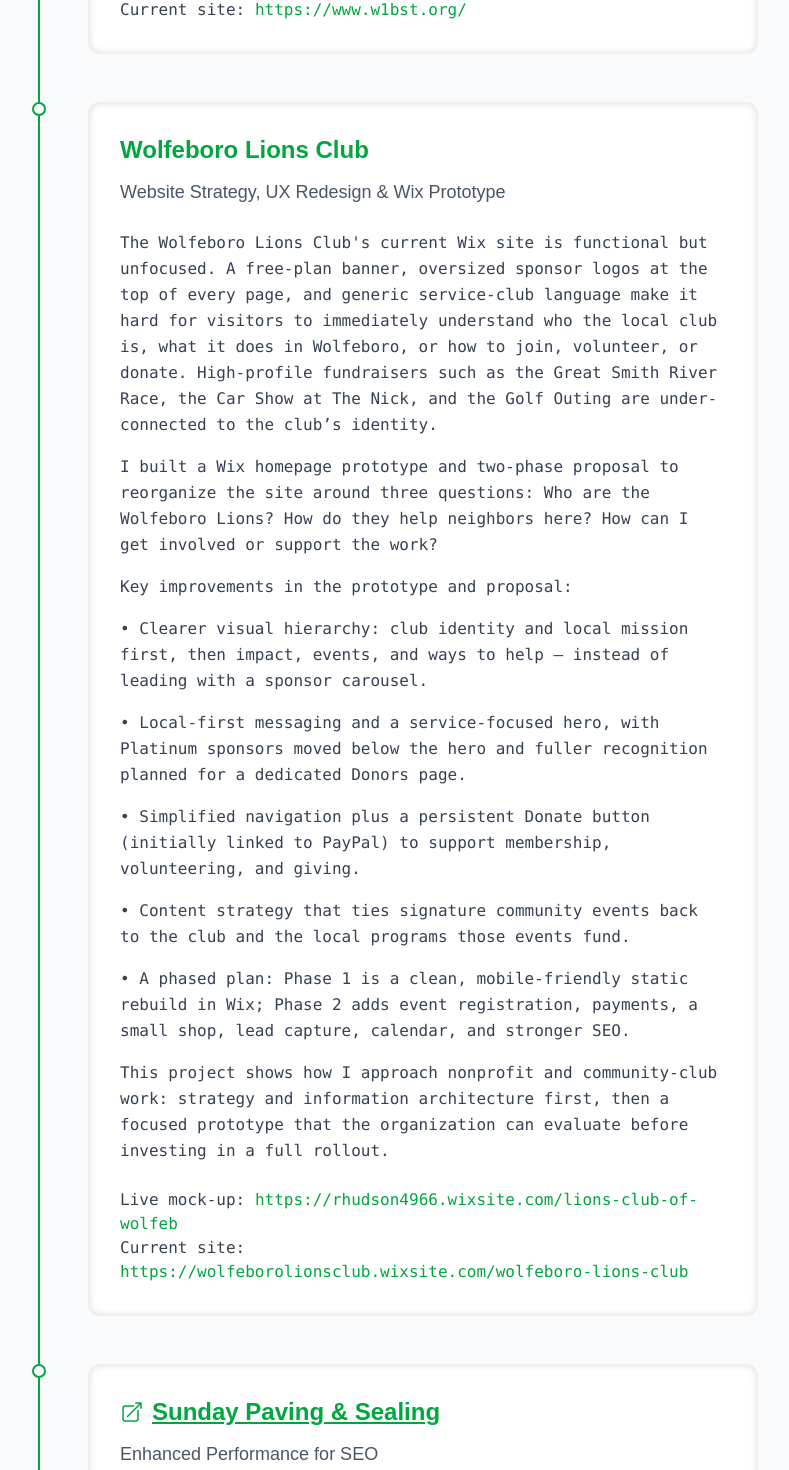
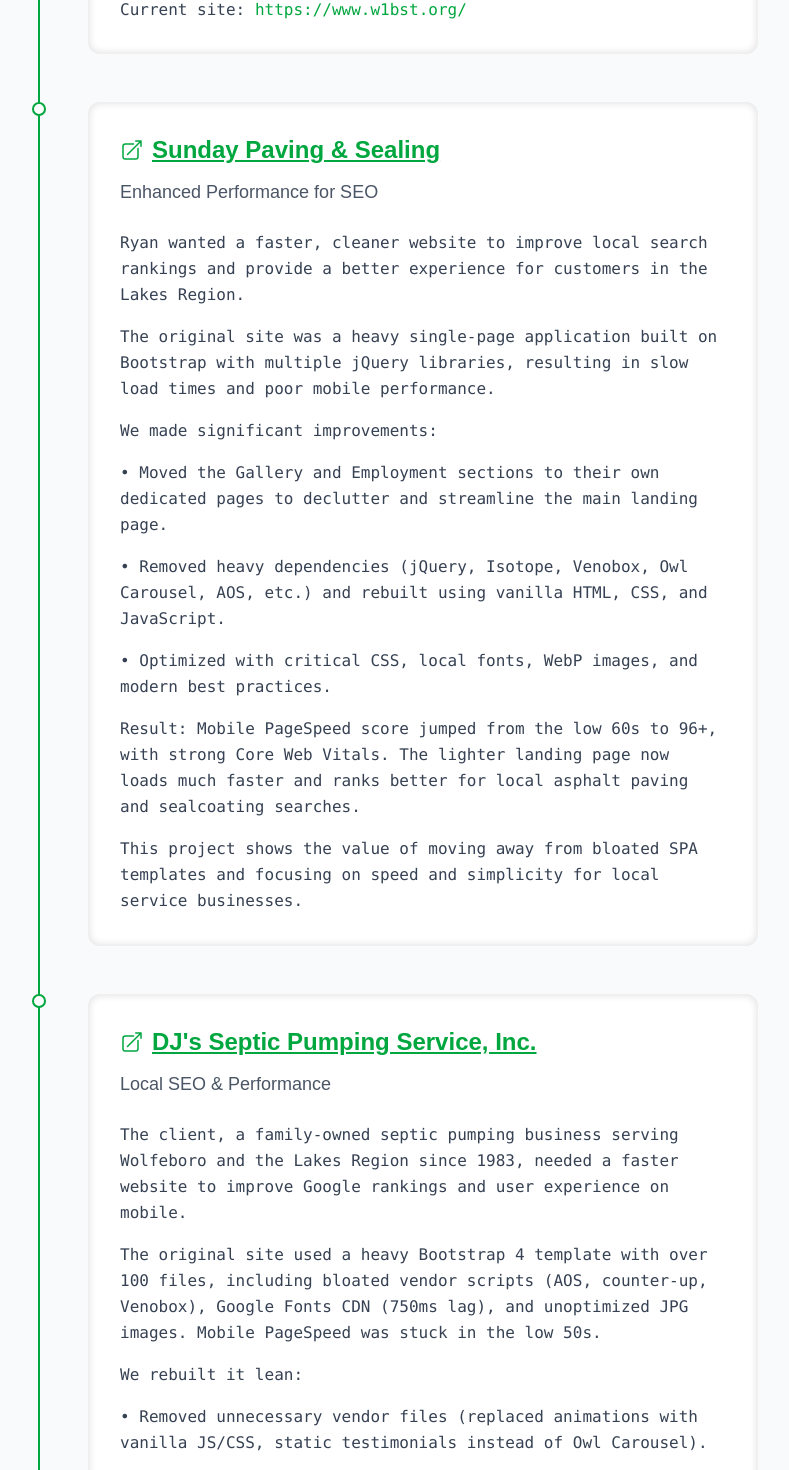
Before and after one commit to DonutsInTheSnow/rich-hudson-net, a Next.js app: page /case-studies in a window 1280 px wide. Shown: the part 1798-3268 px from the top of the page, without its empty margins (434-1223 px from the left). Built offline with nearby package versions, Linux system fonts and the light colour scheme.

Commit message:
remove Lions Club case study

```diff
--- a/src/app/case-studies/page.tsx
+++ b/src/app/case-studies/page.tsx
@@ -22,27 +22,6 @@ const cases = [
       '• Responsive WordPress design: built with the WordPress block editor and GeneratePress, with particular attention to mobile presentation and a clean, modern visual treatment.',
 
       'This project demonstrates my approach to nonprofit and community organizations with content-heavy websites: preserve the value of what they have, but reorganize it around the visitor\'s needs. The prototype gives LRRA a concrete design and information-architecture direction to evaluate before committing to a full website redesign.'
-    ],
-  },
-  {
-    title: 'Wolfeboro Lions Club',
-    subtitle: 'Website Strategy, UX Redesign & Wix Prototype',
-    url: '',
-    liveMockupUrl: 'https://rhudson4966.wixsite.com/lions-club-of-wolfeb',
-    currentSiteUrl: 'https://wolfeborolionsclub.wixsite.com/wolfeboro-lions-club',
-    paragraphs: [
-      'The Wolfeboro Lions Club\'s current Wix site is functional but unfocused. A free-plan banner, oversized sponsor logos at the top of every page, and generic service-club language make it hard for visitors to immediately understand who the local club is, what it does in Wolfeboro, or how to join, volunteer, or donate. High-profile fundraisers such as the Great Smith River Race, the Car Show at The Nick, and the Golf Outing are under-connected to the club’s identity.',
-
-      'I built a Wix homepage prototype and two-phase proposal to reorganize the site around three questions: Who are the Wolfeboro Lions? How do they help neighbors here? How can I get involved or support the work?',
-
-      'Key improvements in the prototype and proposal:',
-      '• Clearer visual hierarchy: club identity and local mission first, then impact, events, and ways to help — instead of leading with a sponsor carousel.',
-      '• Local-first messaging and a service-focused hero, with Platinum sponsors moved below the hero and fuller recognition planned for a dedicated Donors page.',
-      '• Simplified navigation plus a persistent Donate button (initially linked to PayPal) to support membership, volunteering, and giving.',
-      '• Content strategy that ties signature community events back to the club and the local programs those events fund.',
-      '• A phased plan: Phase 1 is a clean, mobile-friendly static rebuild in Wix; Phase 2 adds event registration, payments, a small shop, lead capture, calendar, and stronger SEO.',
-
-      'This project shows how I approach nonprofit and community-club work: strategy and information architecture first, then a focused prototype that the organization can evaluate before investing in a full rollout.'
     ],
   },
   {
```
